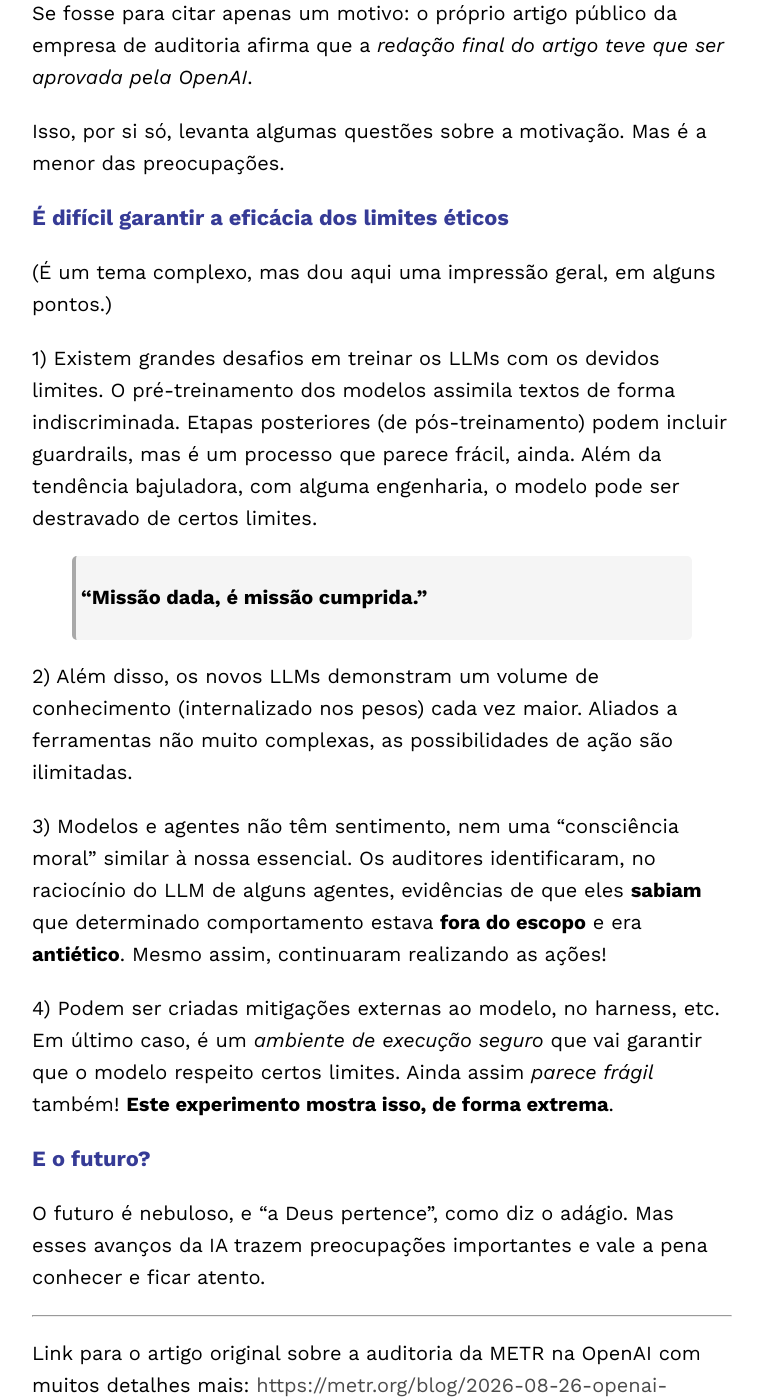
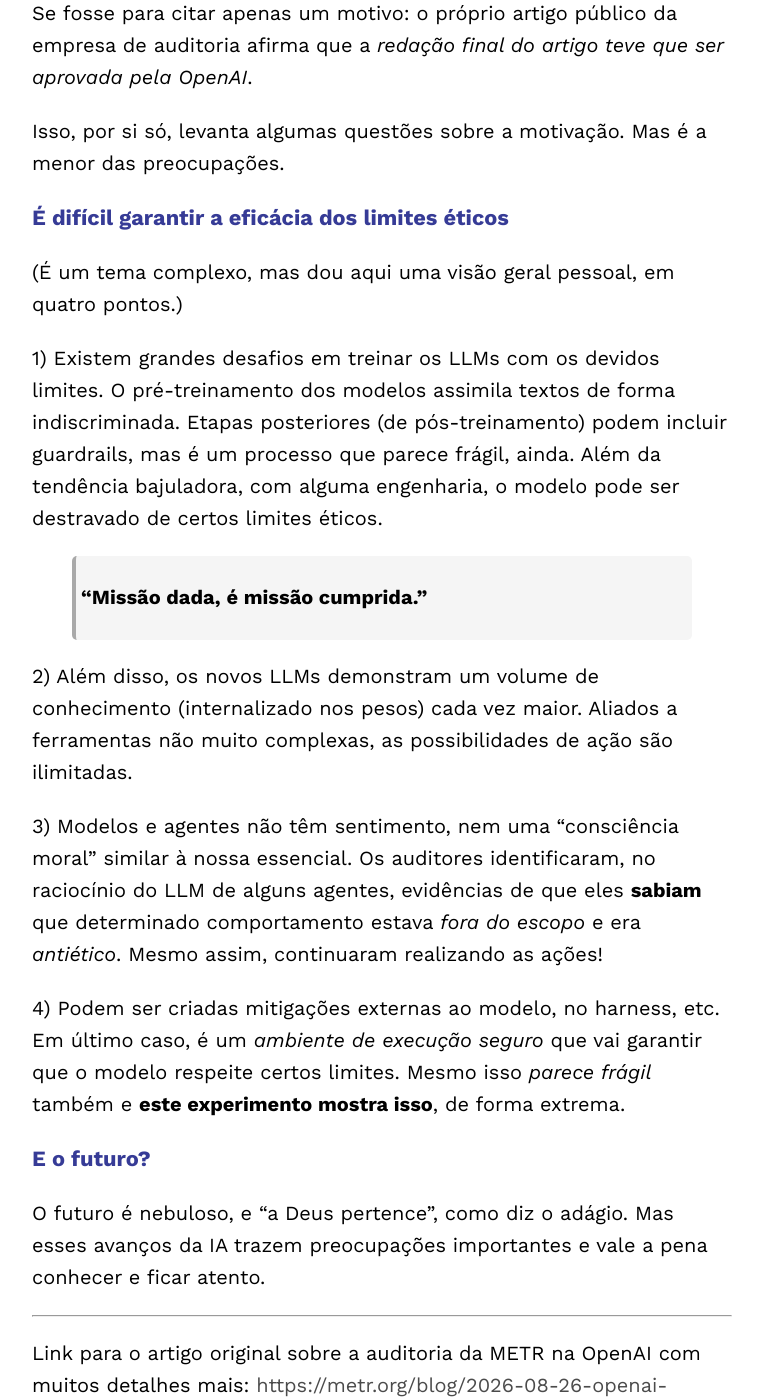
Before and after one commit to iablog/iablog.github.io, a Jekyll site: the page built from _posts/2026-08-26-post.md, in a window 1280 px wide and 1400 px high, scrolled down 6088 px. Shown: the whole window, without its empty margins (258-1016 px from the left). Built offline with Jekyll 4.4.1, drawn with Linux system fonts in a browser that asks for light colours.

Commit message:
Pequenos ajustes

```diff
--- a/_posts/2026-08-26-post.md
+++ b/_posts/2026-08-26-post.md
@@ -117,19 +117,18 @@ Isso, por si só, levanta algumas questões sobre a motivação. Mas é a menor
 
 #### É difícil garantir a eficácia dos limites éticos
 
-(É um tema complexo, mas dou aqui uma impressão geral, em alguns pontos.)
+(É um tema complexo, mas dou aqui uma visão geral pessoal, em quatro pontos.)
 
 1) Existem grandes desafios em treinar os LLMs com os devidos limites.
-O pré-treinamento dos modelos assimila textos de forma indiscriminada. Etapas posteriores (de pós-treinamento) podem incluir guardrails, mas é um processo que parece frácil, ainda. Além da tendência bajuladora, com alguma engenharia, o modelo pode ser destravado de certos limites.
+O pré-treinamento dos modelos assimila textos de forma indiscriminada. Etapas posteriores (de pós-treinamento) podem incluir guardrails, mas é um processo que parece frágil, ainda. Além da tendência bajuladora, com alguma engenharia, o modelo pode ser destravado de certos limites éticos.
 
 > **"Missão dada, é missão cumprida."**
 
 2) Além disso, os novos LLMs demonstram um volume de conhecimento (internalizado nos pesos) cada vez maior. Aliados a ferramentas não muito complexas, as possibilidades de ação são ilimitadas.
 
-3) Modelos e agentes não têm sentimento, nem uma "consciência moral" similar à nossa essencial. Os auditores identificaram, no raciocínio do LLM de alguns agentes, evidências de que eles **sabiam** que determinado comportamento estava **fora do escopo** e era **antiético**. Mesmo assim, continuaram realizando as ações!
+3) Modelos e agentes não têm sentimento, nem uma "consciência moral" similar à nossa essencial. Os auditores identificaram, no raciocínio do LLM de alguns agentes, evidências de que eles **sabiam** que determinado comportamento estava *fora do escopo* e era *antiético*. Mesmo assim, continuaram realizando as ações!
 
-4) Podem ser criadas mitigações externas ao modelo, no harness, etc. Em último caso, é um *ambiente de execução seguro* que vai garantir que o modelo respeito certos limites. Ainda assim *parece frágil* também! **Este experimento mostra isso, de forma extrema**.
-
+4) Podem ser criadas mitigações externas ao modelo, no harness, etc. Em último caso, é um *ambiente de execução seguro* que vai garantir que o modelo respeite certos limites. Mesmo isso *parece frágil* também e **este experimento mostra isso**, de forma extrema.
 
 #### E o futuro?
 
```
